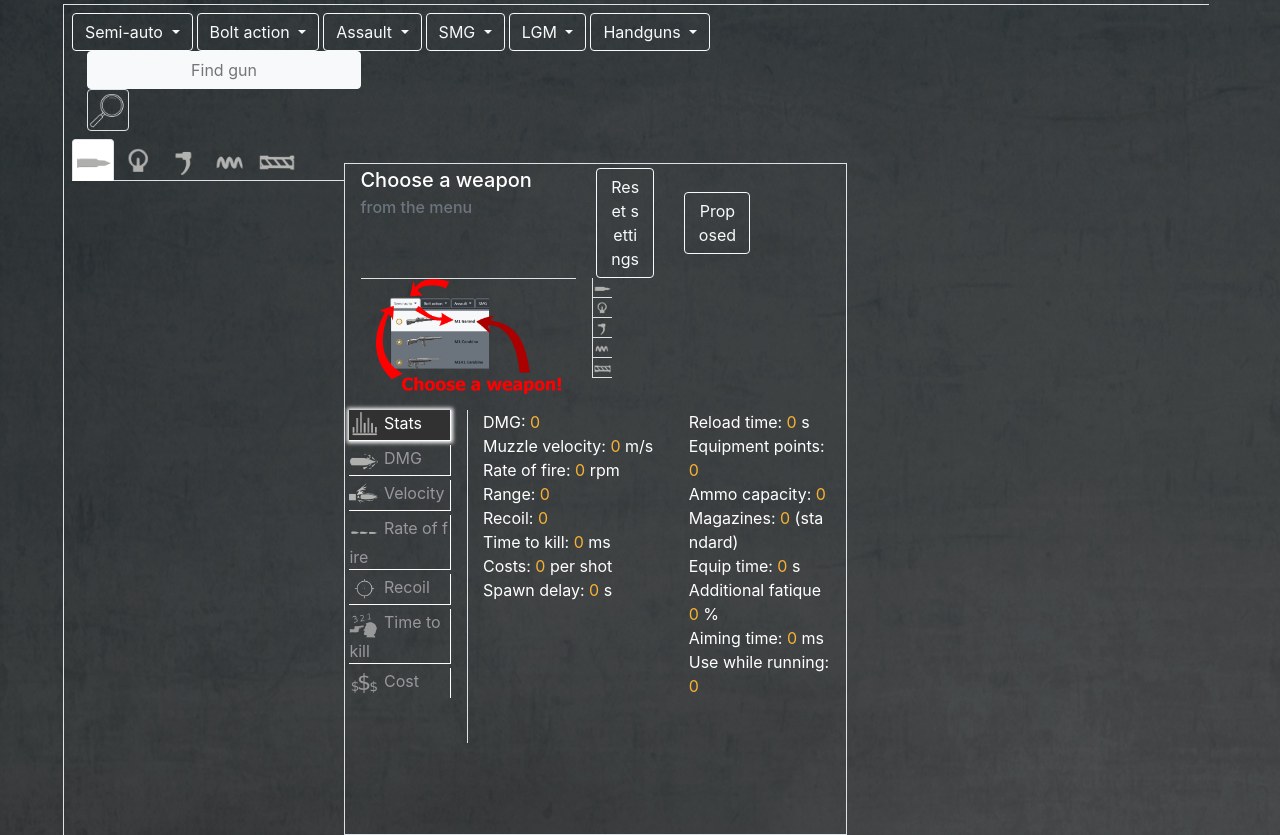
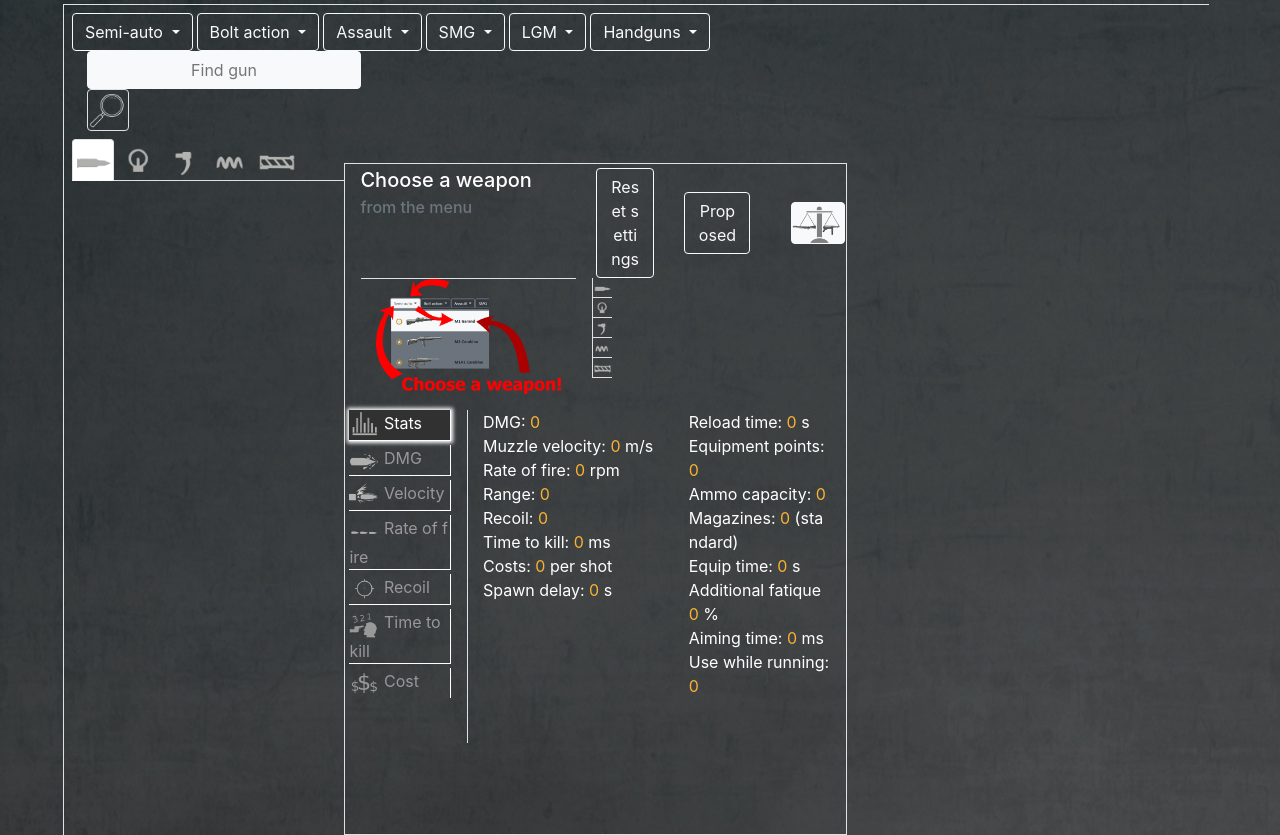
Before and after one commit to JarekDylewski/HandGExpert, a Symfony app: template templates/gunBar/gunBar.html.twig in a window 1280 px wide. Shown: the part 148-983 px from the top of the page. Run offline with Twig, Linux system fonts and the light colour scheme; the template is opened without the code that fills it, so the values that code supplies are empty; some libraries are stand-ins or nearby versions.

Commit message:
dodanie przycisku porównywania broni w momencie wybrania broni.

```diff
--- a/templates/gunBar/gunBar.html.twig
+++ b/templates/gunBar/gunBar.html.twig
@@ -1,4 +1,13 @@
 {% extends 'home.html.twig' %}
+{% block compareButton %}
+    <div class="col-1 align-self-center p-0 mr-0 ml-auto">
+        <button id="compare_weapon" class="btn btn-light p-0" type="button"><img width="52px"
+                                                                                 height="40px"
+                                                                                 src="{{ asset('/img/compare.png') }}"
+                                                                                 alt="compare weapon">
+        </button>
+    </div>
+{% endblock compareButton %}
 {% block gunBar %}
     <div class="row statistics-panel">
         <div class="col-7 pr-0">
@@ -133,12 +142,7 @@
             setTimeout(function () {
                 $('.stats_panel').trigger('click');
             },500);
-
-
         });
-
     </script>
-
-
 {% endblock %}
 {#57 /                       #}
```
